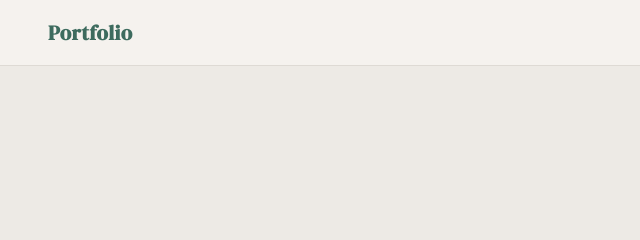
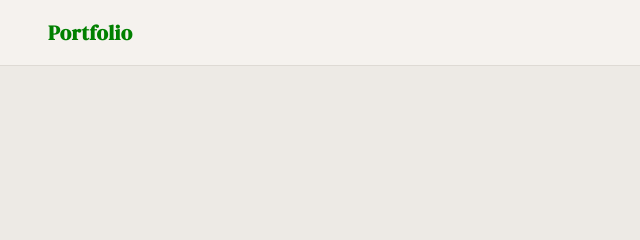
Before and after one commit to abhinavshindo123-dot/portfolio-backend, a website: page index.html in a window 1280 px wide. Shown: the top 240 px of the page, 0-640 px from the left. Drawn offline with Linux system fonts and the light colour scheme.

Commit message:
Change nav h2 color to green

```diff
--- a/index.html
+++ b/index.html
@@ -52,7 +52,7 @@ nav {
 nav h2 {
   font-family: 'DM Serif Display', serif;
   font-size: 1.3rem;
-  color: var( --accent);
+  color: green;
   letter-spacing: 0.02em;
 }
 
```
